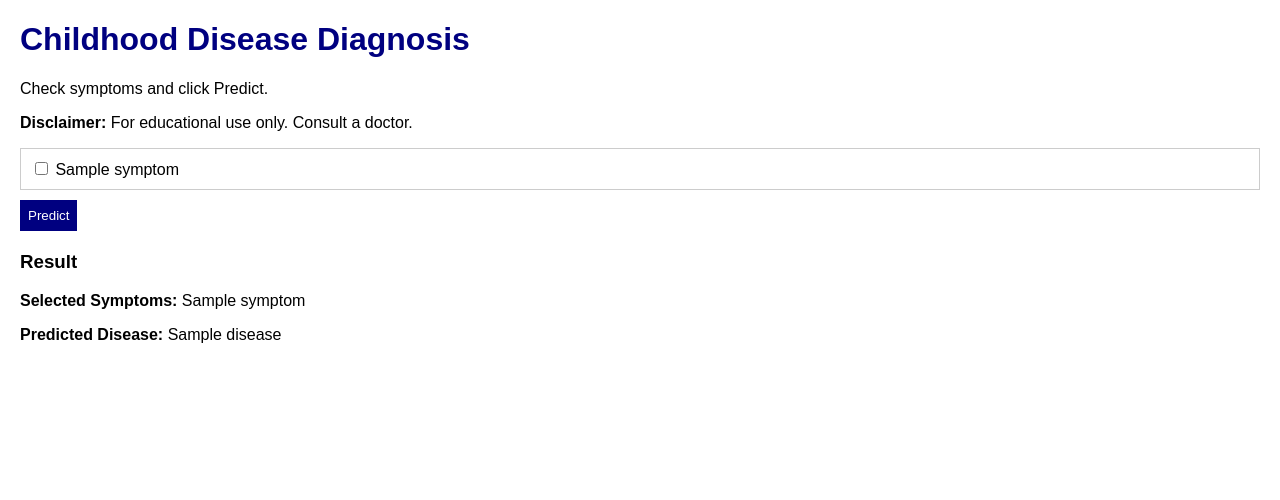
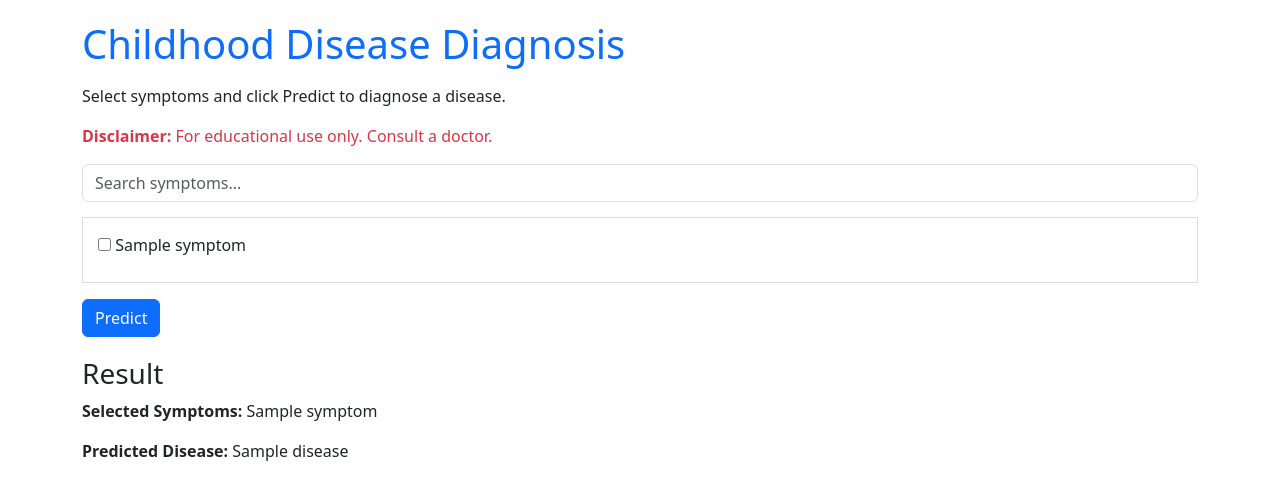
Before and after one commit to daniel-njoroge/Childhood-Disease-Diagnosis-Model, a Flask app: template templates/index.html in a window 1280 px wide. Shown: the top 500 px of the page. Run offline with Flask 3, Linux system fonts and the light colour scheme; the template is opened without the code that fills it: most values are stand-ins (such as "Sample title", 1, 10 or a date in 2020); parts of the project's set-up code (start-up, migrations or seed data) failed here and were passed over.

Commit message:
ui revamp

```diff
--- a/app.py
+++ b/app.py
@@ -2,7 +2,6 @@
 from flask import Flask, request, render_template
 import pandas as pd
 import joblib
-import json
 
 app = Flask(__name__)
 
@@ -20,22 +19,19 @@
     selected_symptoms = []
 
     if request.method == 'POST':
-        # Get selected symptoms
         selected_symptoms = request.form.getlist('symptoms')
-
-
-        input_data = pd.DataFrame(0, index=[0], columns=symptoms)
-        for symptom in selected_symptoms:
-            if symptom in input_data.columns:
-                input_data[symptom] = 1
-
-        # Predict
-        prediction = model.predict(input_data)
-        disease = le.inverse_transform(prediction)[0]
-        result = {
-            'disease': disease,
-            'symptoms': selected_symptoms
-        }
+        if not selected_symptoms:
+            result = {'disease': 'Please select at least one symptom', 'symptoms': []}
+        else:
+            # Create input
+            input_data = pd.DataFrame(0, index=[0], columns=symptoms)
+            for symptom in selected_symptoms:
+                if symptom in input_data.columns:
+                    input_data[symptom] = 1
+            # Predict
+            prediction = model.predict(input_data)
+            disease = le.inverse_transform(prediction)[0]
+            result = {'disease': disease, 'symptoms': selected_symptoms}
 
     return render_template('index.html', symptoms=symptoms, result=result)
 
--- a/templates/index.html
+++ b/templates/index.html
@@ -1,36 +1,68 @@
 <!DOCTYPE html>
-<html>
+<html lang="en">
 <head>
+    <meta charset="UTF-8">
+    <meta name="viewport" content="width=device-width, initial-scale=1.0">
     <title>Childhood Disease Diagnosis</title>
+    <link href="https://cdn.jsdelivr.net/npm/bootstrap@5.3.3/dist/css/bootstrap.min.css" rel="stylesheet">
     <style>
-        body { font-family: Arial; margin: 20px; }
-        h1 { color: navy; }
-        .symptom-list { max-height: 300px; overflow-y: auto; border: 1px solid #ccc; padding: 10px; }
-        button { margin-top: 10px; padding: 8px; background: navy; color: white; border: none; }
-        #result { margin-top: 20px; display: none; }
-        #result.show { display: block; }
+        body { padding: 20px; }
+        .symptom-container { max-height: 300px; overflow-y: auto; border: 1px solid #ddd; padding: 15px; }
+        .symptom-item { margin-bottom: 10px; }
+        .result-section { margin-top: 20px; }
+        .search-bar { margin-bottom: 15px; }
     </style>
 </head>
 <body>
-    <h1>Childhood Disease Diagnosis</h1>
-    <p>Check symptoms and click Predict.</p>
-    <p><strong>Disclaimer:</strong> For educational use only. Consult a doctor.</p>
+    <div class="container">
+        <h1 class="text-primary mb-3">Childhood Disease Diagnosis</h1>
+        <p>Select symptoms and click Predict to diagnose a disease.</p>
+        <p class="text-danger"><strong>Disclaimer:</strong> For educational use only. Consult a doctor.</p>
 
         <form method="POST">
-        <div class="symptom-list">
+            <!-- Search bar -->
+            <div class="search-bar">
+                <input type="text" id="symptomSearch" class="form-control" placeholder="Search symptoms..." onkeyup="filterSymptoms()">
+            </div>
+
+
+            <div class="symptom-container">
+                <div class="row" id="symptomList">
                     {% for symptom in symptoms %}
-                <input type="checkbox" name="symptoms" value="{{ symptom }}"> {{ symptom }}<br>
+                        <div class="col-md-3 symptom-item">
+                            <input type="checkbox" name="symptoms" value="{{ symptom }}" id="{{ symptom }}">
+                            <label for="{{ symptom }}">{{ symptom }}</label>
+                        </div>
                     {% endfor %}
                 </div>
-        <button type="submit">Predict</button>
+            </div>
+
+
+            <button type="submit" class="btn btn-primary mt-3">Predict</button>
         </form>
 
+        <!-- Result section -->
         {% if result %}
-        <div id="result" class="show">
+            <div class="result-section">
                 <h3>Result</h3>
-            <p><strong>Selected Symptoms:</strong> {{ result.symptoms|join(', ') }}</p>
+                <p><strong>Selected Symptoms:</strong> {{ result.symptoms|join(', ') or 'None' }}</p>
                 <p><strong>Predicted Disease:</strong> {{ result.disease }}</p>
             </div>
         {% endif %}
+    </div>
+
+
+    <script src="https://cdn.jsdelivr.net/npm/bootstrap@5.3.3/dist/js/bootstrap.bundle.min.js"></script>
+    <script>
+        function filterSymptoms() {
+            const input = document.getElementById('symptomSearch').value.toLowerCase();
+            const symptomItems = document.getElementsByClassName('symptom-item');
+
+            for (let item of symptomItems) {
+                const label = item.getElementsByTagName('label')[0].textContent.toLowerCase();
+                item.style.display = label.includes(input) ? '' : 'none';
+            }
+        }
+    </script>
 </body>
 </html>
```
Also changed, not shown: Filtered_Childhood_Dataset.csv, 3 other files. Lines whose indentation alone changed are shown as unchanged.
